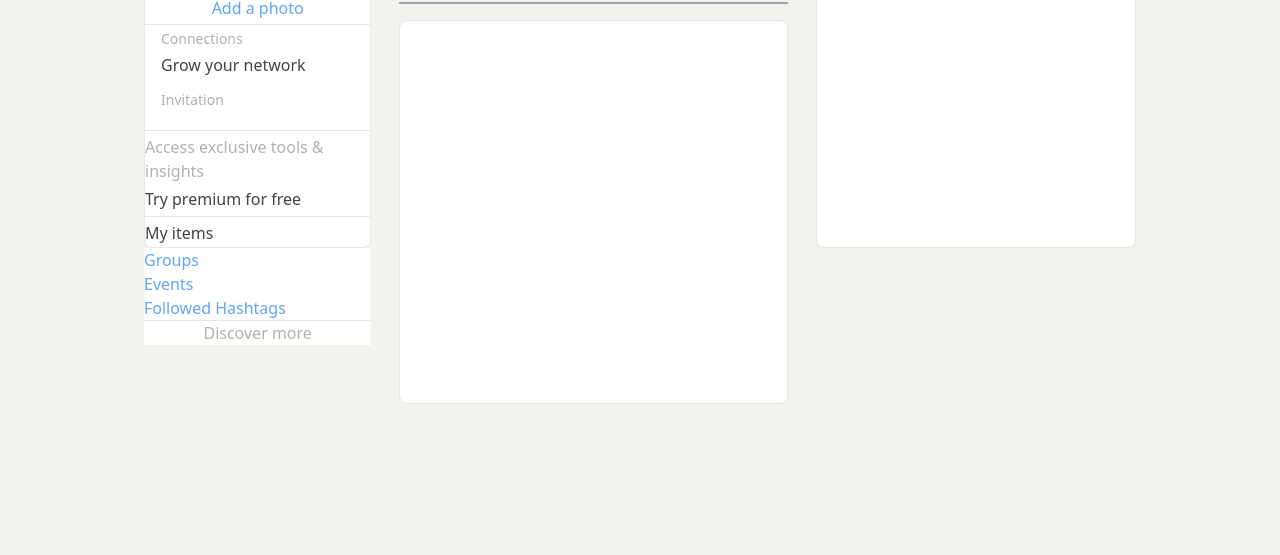
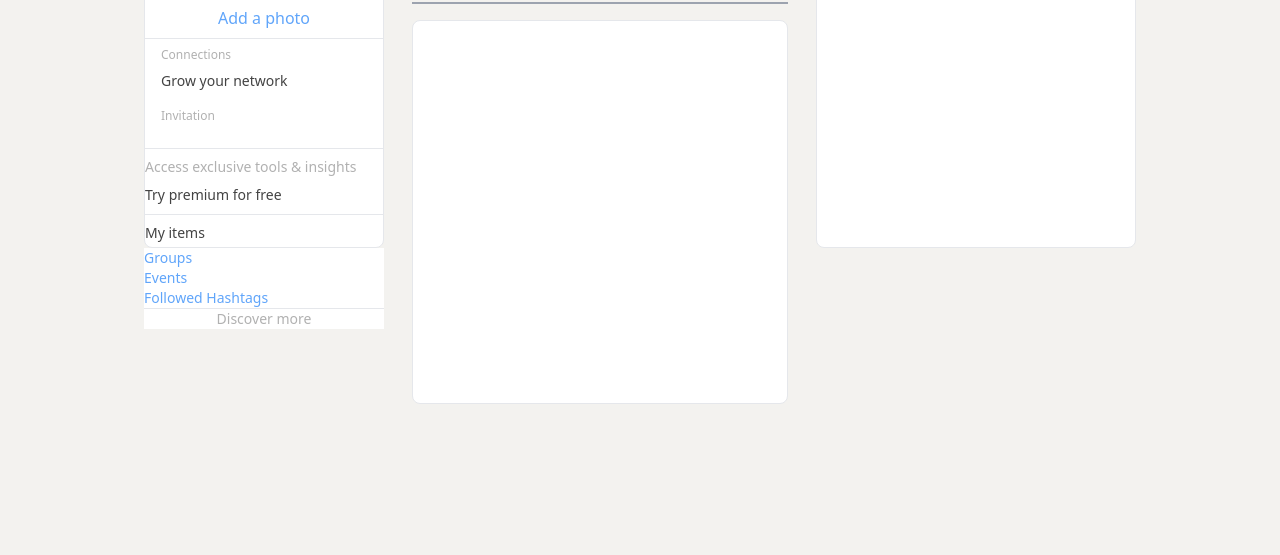
Before and after one commit to Ugboaja-Uchechi/LinkedIn-clone, a plain HTML site: page index.html in a window 1280 px wide. Shown: the part 245-800 px from the top of the page. Drawn offline with nearby package versions, Linux system fonts and the light colour scheme.

Commit message:
Add width to each section

```diff
--- a/index.html
+++ b/index.html
@@ -58,7 +58,7 @@
   </header>
   <main class="flex justify-center mt-12 mx-36">
     <section class="mr-7">
-      <div class="h-96 bg-white border grid items-center rounded-lg">
+      <div class="h-96 w-60 bg-white border grid items-center rounded-lg">
         <div class="flex justify-center items-center">
           <div class="mt-4 flex justify-center items-center border rounded-full h-20 w-20 inline-block">
             <i class="fas fa-camera text-2xl"></i>
@@ -67,21 +67,21 @@
         <h3 class="text-center">Welcome, Stephanie</h3>
         <span class="text-center text-blue-400">Add a photo</span>
         <p class="border-b border-gray-200"></p>
-        <p class="colour text-sm ml-4 m-0">Connections</p>
-        <p class="grow ml-4 mb-2">Grow your network</p>
-        <span class="colour text-sm ml-4 mb-4">Invitation</span>
+        <p class="colour text-xs ml-4 m-0">Connections</p>
+        <p class="grow ml-4 mb-2 text-sm">Grow your network</p>
+        <span class="colour text-xs ml-4 mb-4">Invitation</span>
         <p class="border-b border-gray-200"></p>
-        <p class="colour">Access exclusive tools & insights</p>
-        <p class="grow">Try premium for free</p>
+        <p class="colour text-sm">Access exclusive tools & insights</p>
+        <p class="grow text-sm">Try premium for free</p>
         <p class="border-b border-gray-200"></p>
-        <p class="grow">My items</p>
+        <p class="grow text-sm">My items</p>
       </div>
       <div class="bg-white">
-        <p class="text-blue-400">Groups</p>
-        <p class="text-blue-400">Events</p>
-        <p class="text-blue-400">Followed Hashtags</p>
+        <p class="text-blue-400 text-sm">Groups</p>
+        <p class="text-blue-400 text-sm">Events</p>
+        <p class="text-blue-400 text-sm">Followed Hashtags</p>
         <p class="border-b border-gray-200"></p>
-        <p class="text-center colour">Discover more</p>
+        <p class="text-center colour text-sm">Discover more</p>
       </div>
     </section>
     <section class="post-input">
--- a/style.css
+++ b/style.css
@@ -23,5 +23,5 @@ body {
 }
 
 .post-input {
-  width: 42%;
+  width: 35re;
 }
```
